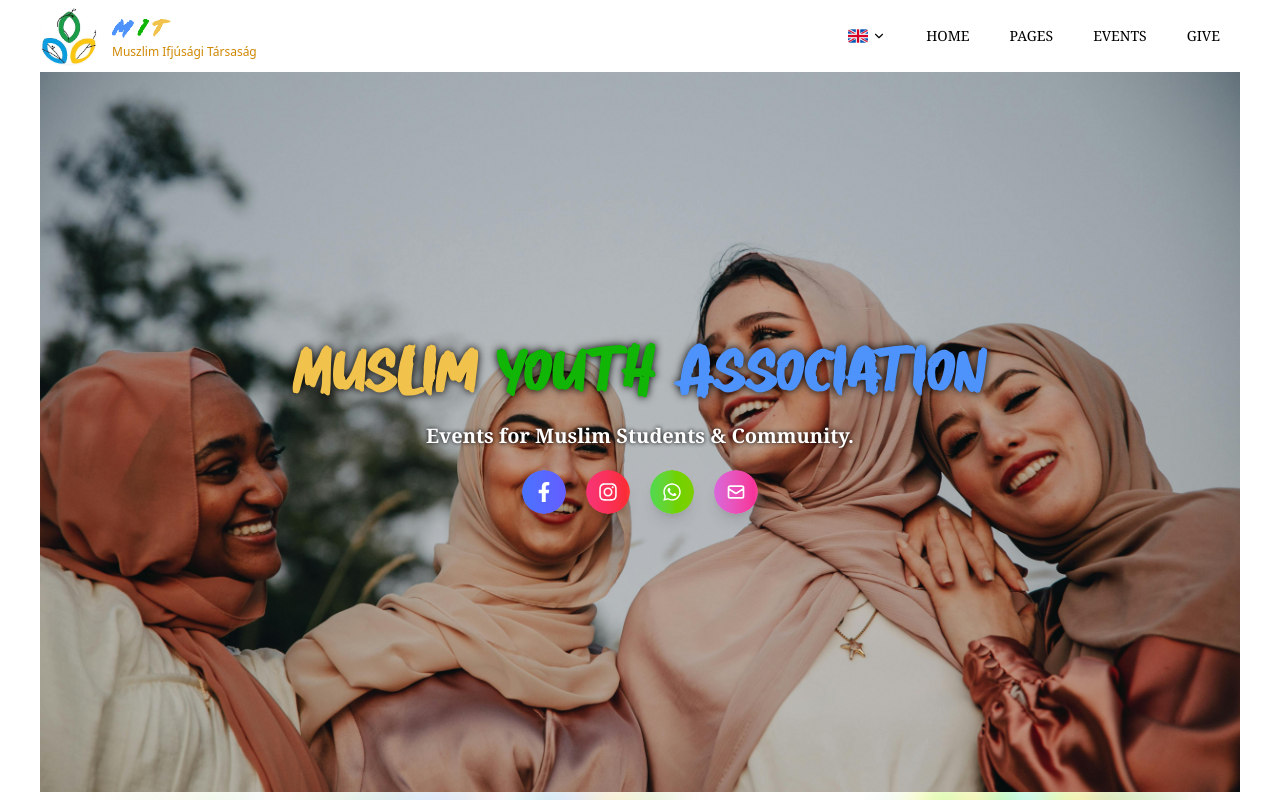
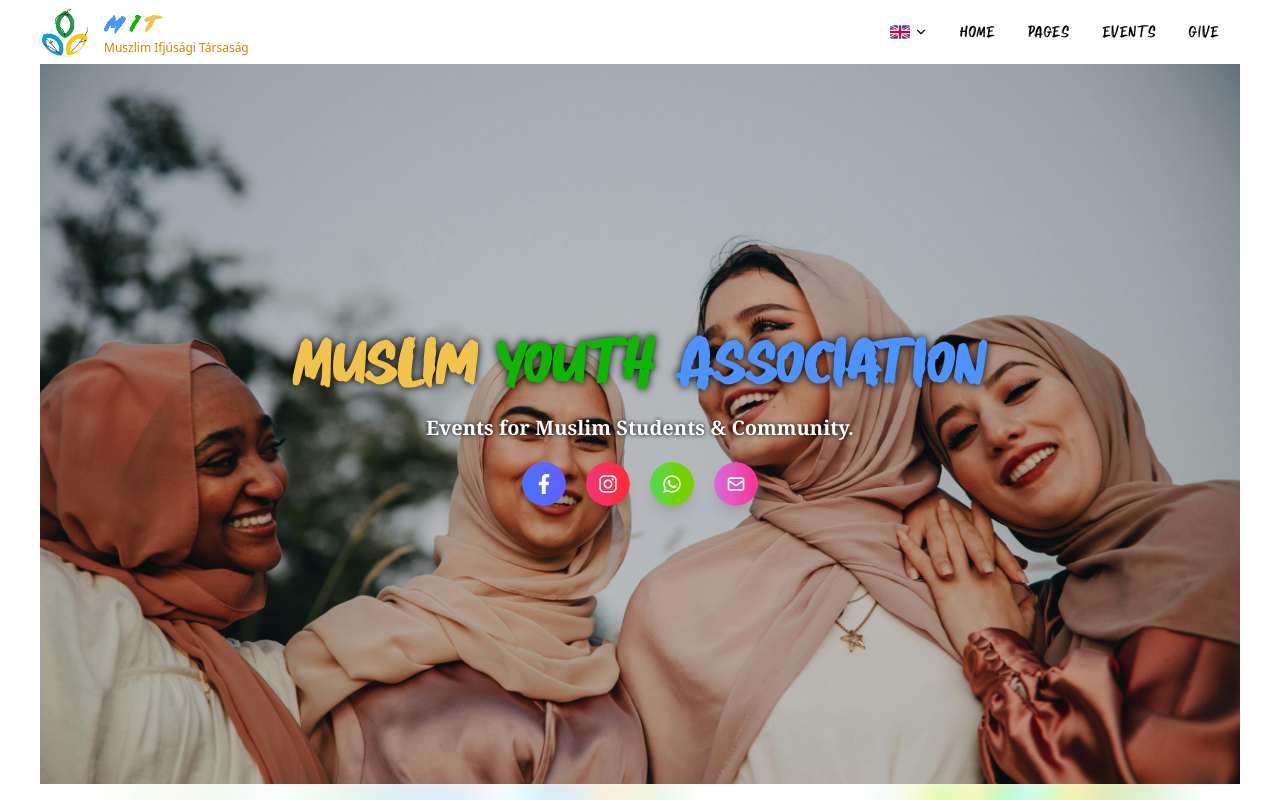
Before and after one commit to mota6em/mit, a Next.js app: page /en in a window 1280 px wide. Shown: the top 800 px of the page. Built offline with nearby package versions, Linux system fonts and the light colour scheme.

Commit message:
style(NavBar): adjust logo size and update nav link styling for improved layout

```diff
--- a/components/NavBar/NavBar.tsx
+++ b/components/NavBar/NavBar.tsx
@@ -35,7 +35,7 @@ export default function NavBar() {
       <div className="container flex justify-between items-center px-0 py-2">
         <Link href={`/${locale}`} className="flex items-center">
           <div className="flex items-center space-x-4">
-            <div className="relative w-14 h-14">
+            <div className="relative w-12 h-12">
               <Image
                 src="/imgs/nav-logo.jpg"
                 alt="MIT Logo"
@@ -63,13 +63,13 @@ export default function NavBar() {
         </Link>
 
         {/* Desktop nav */}
-        <nav className="hidden md:flex items-center space-x-6 md:me-3">
+        <nav className="hidden md:flex items-center space-x-4 md:me-3">
           <LanguageSwitch />
           {navLinks.map((link) => (
             <Link
               key={link.label}
               href={link.href}
-              className="text-black text-sm hover:outline outline-yellow-700 rounded-4xl font-serif hover:text-yellow-700 px-2"
+              className="text-black Carena-font text-sm pt-1 tracking-wider hover:outline outline-yellow-700 rounded-4xl font-serif hover:text-yellow-700 px-2"
             >
               {link.label}
             </Link>
```
